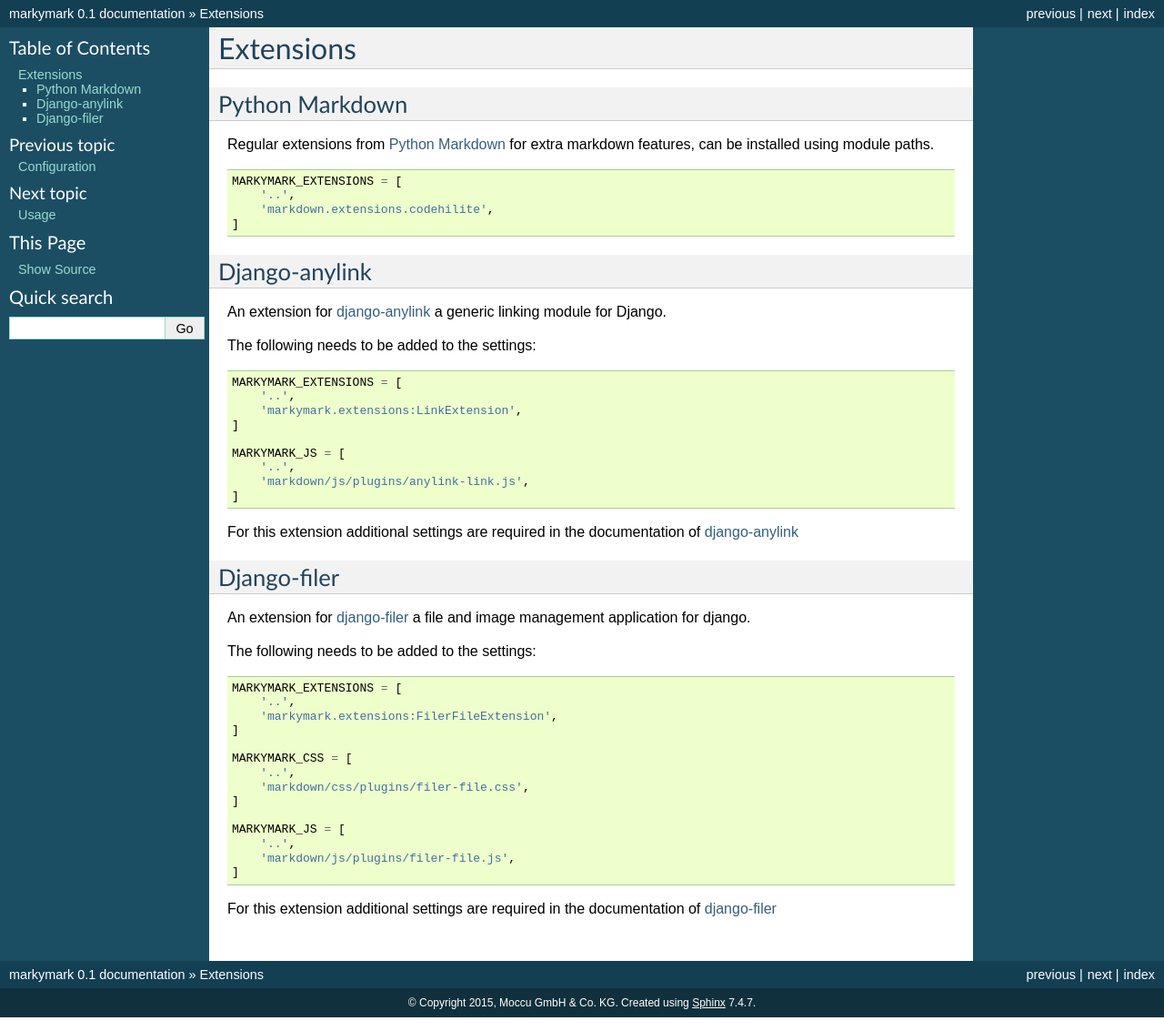
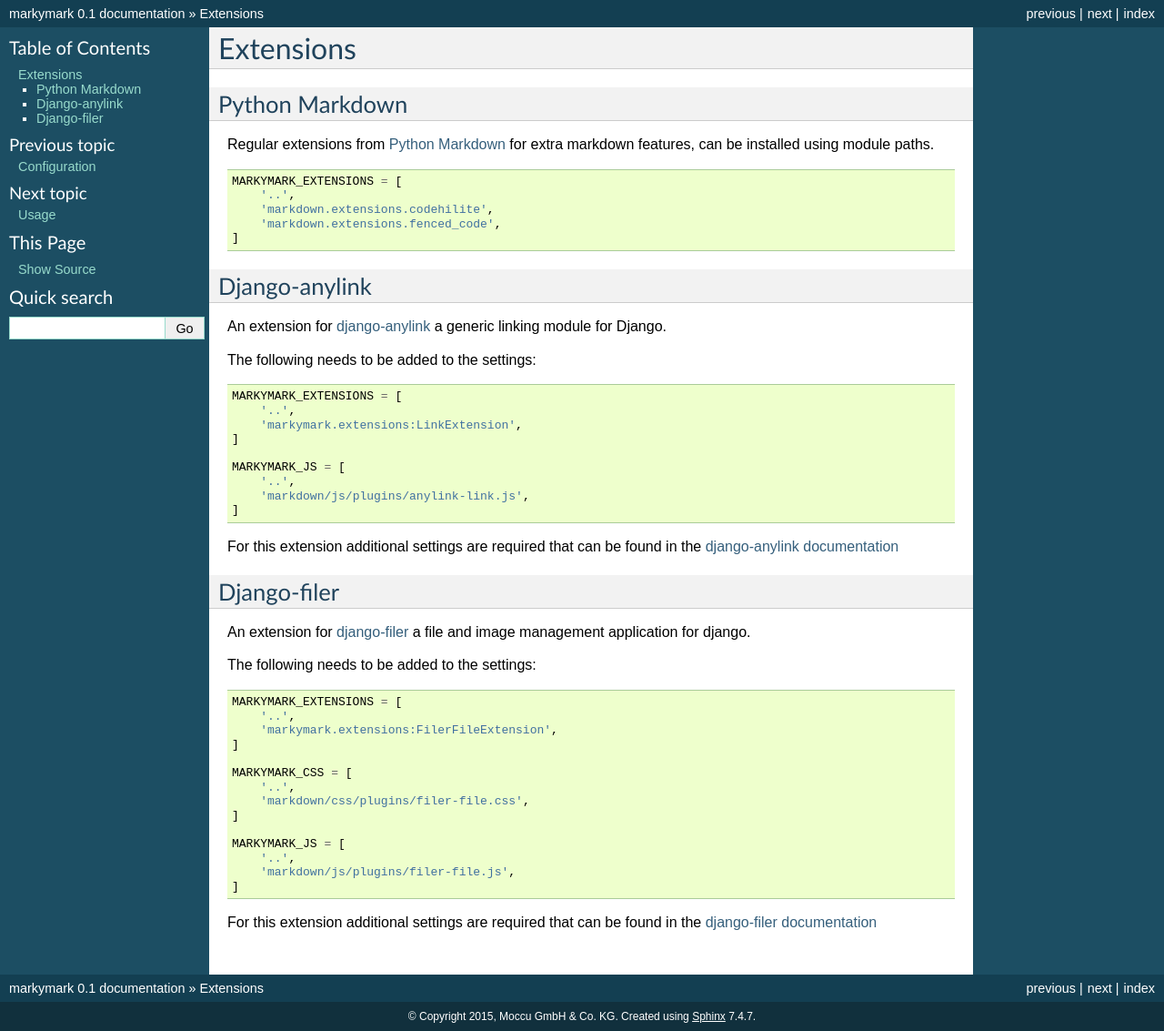
Before and after one commit to stephrdev/django-markymark, a Sphinx documentation site: the page built from docs/source/extensions.rst, in a window 1280 px wide. Shown: the whole page at 91% size. Built offline with Sphinx 7.4.7, drawn with Linux system fonts in a browser that asks for light colours.

Commit message:
Use fenced code extension together with codehilite to have github flavored code blocks.

```diff
--- a/docs/source/extensions.rst
+++ b/docs/source/extensions.rst
@@ -13,6 +13,7 @@
     MARKYMARK_EXTENSIONS = [
         '..',
         'markdown.extensions.codehilite',
+        'markdown.extensions.fenced_code',
     ]
 
 
@@ -35,7 +36,7 @@
         'markdown/js/plugins/anylink-link.js',
     ]
 
-For this extension additional settings are required in the documentation of `django-anylink <http://django-anylink.readthedocs.org/en/latest/configuration.html>`_
+For this extension additional settings are required that can be found in the `django-anylink documentation <http://django-anylink.readthedocs.org/en/latest/configuration.html>`_
 
 
 Django-filer
@@ -62,4 +63,4 @@
         'markdown/js/plugins/filer-file.js',
     ]
 
-For this extension additional settings are required in the documentation of `django-filer <http://django-filer.readthedocs.org/en/latest/settings.html>`_
+For this extension additional settings are required that can be found in the `django-filer documentation <http://django-filer.readthedocs.org/en/latest/settings.html>`_
```
Also changed, not shown: 1 other file.
